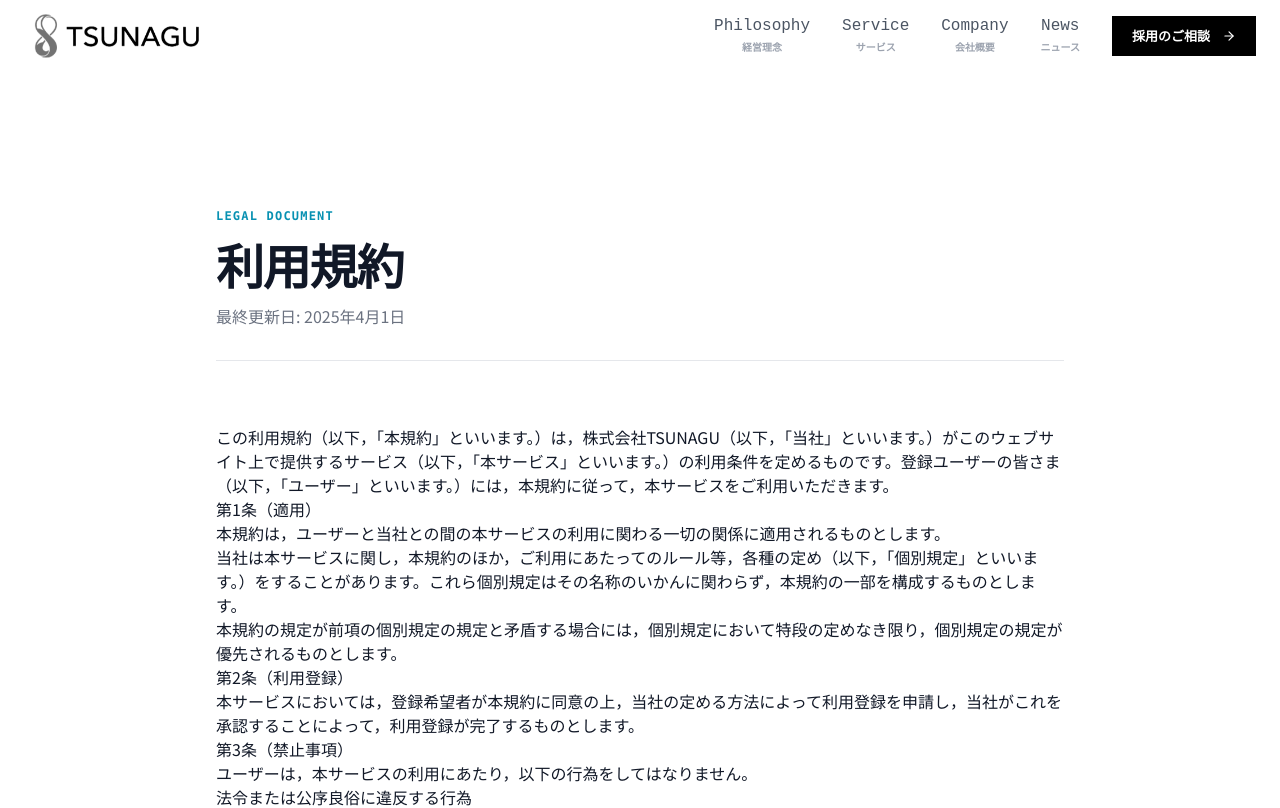
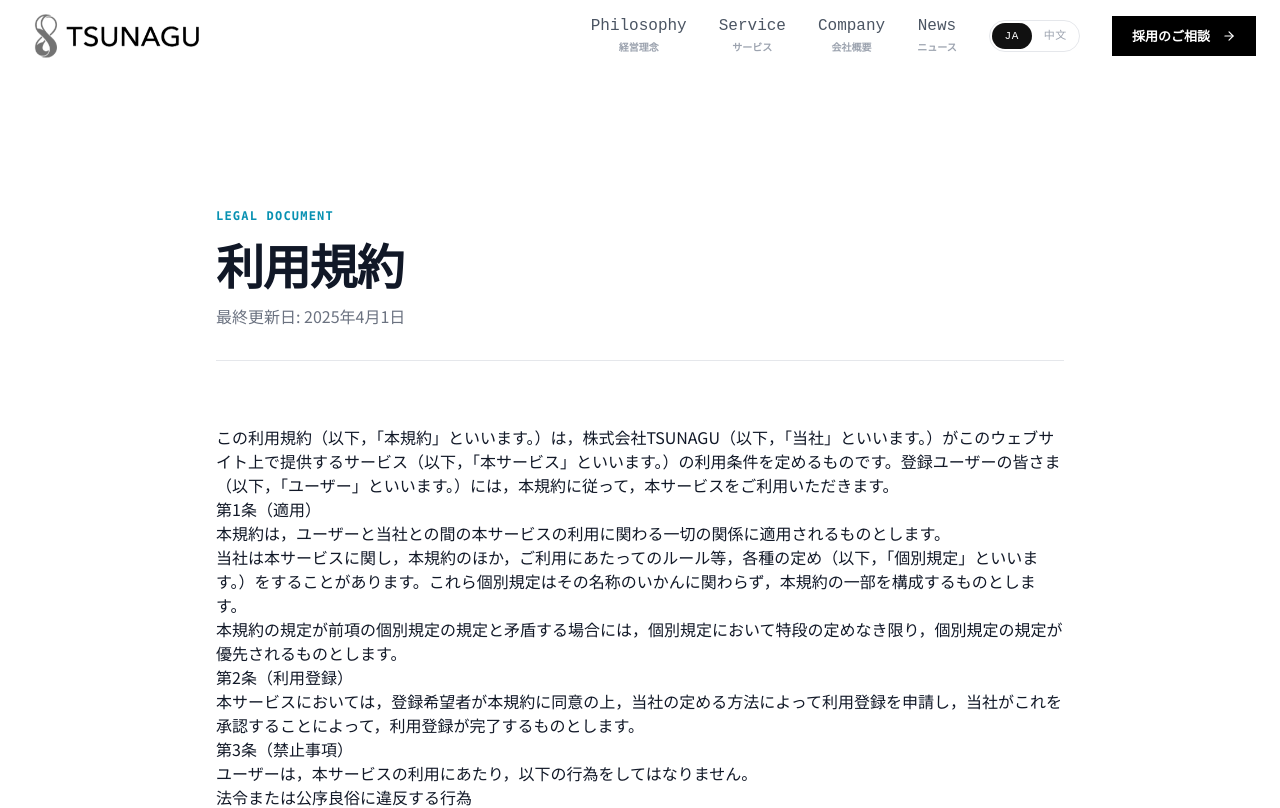
Before and after one commit to ShoyoAoki/TSUNAGU_HP, a Next.js app: page /terms in a window 1280 px wide. Shown: the top 808 px of the page. Built offline with nearby package versions, Linux system fonts and the light colour scheme.

Commit message:
feat(header): ニュースの右に言語切替（JA / 中文）を追加。スマホはメニュー内
Co-Authored-By: Claude Opus 5.5 <noreply@anthropic.com>

```diff
--- a/src/components/CorporateHeader.module.css
+++ b/src/components/CorporateHeader.module.css
@@ -8,3 +8,7 @@
 .header{height:72px;padding:8px 24px 8px 16px}.brand{height:56px}
 @media(max-width:900px){.header{height:72px;padding:8px 16px}}
 @media(max-width:500px){.header{height:64px;padding:3px 12px 3px 8px}.brand{height:58px}}
+
+/* Language switch (JA / 中文) */
+.lang{display:inline-flex;align-items:center;gap:2px;padding:2px;border:1px solid #e5e7eb;border-radius:999px;font:500 11px/1 monospace;letter-spacing:.06em;white-space:nowrap}.lang a,.lang span{display:inline-flex;align-items:center;justify-content:center;min-width:40px;height:26px;padding:0 10px;border-radius:999px;color:#9ca3af;transition:color .2s,background-color .2s}.lang a:hover{color:#000}.lang [aria-current]{background:#111;color:#fff}.menuLang{margin-top:48px}.menuLang .lang{font-size:13px}.menuLang .lang a,.menuLang .lang span{height:34px;min-width:56px}
+@media(max-width:900px){.right>.lang{display:none}}
--- a/src/components/CorporateSiteHeader.tsx
+++ b/src/components/CorporateSiteHeader.tsx
@@ -2,12 +2,16 @@
 import {useEffect,useState} from "react";
 import Link from "next/link";
 import Image from "next/image";
+import {usePathname} from "next/navigation";
+import {languageDestination} from "./site/navigation";
 import {ArrowRight,Menu,X} from "lucide-react";
 import s from "./CorporateHeader.module.css";
 const links=[["Philosophy","経営理念","/philosophy"],["Service","サービス","/service"],["Company","会社概要","/company"],["News","ニュース","/news"]];
 const philosophy=[["Philosophy","経営理念・代表紹介","/philosophy"],["Mission","ミッション","/mission"],["Vision","ビジョン","/vision"],["Value","バリュー","/value"],["Origin","会社名・ロゴ由来","/origin"]];
 const services=[["All Services","サービス一覧","/service"],["Physical AI","フィジカルAI人材","/service/physical-ai"],["Bilingual","日中バイリンガル人材","/service/bilingual"],["Internship","インターン採用","/service/internship"]];
 export default function CorporateSiteHeader({alwaysVisible=false}:{alwaysVisible?:boolean}){
+ const pathname=usePathname()||"/";const zh=pathname==="/zh"||pathname.startsWith("/zh/");const other=languageDestination(pathname);
+ const lang=<div className={s.lang} role="group" aria-label="言語切替 / 切换语言">{zh?<><Link href={other} hrefLang="ja" lang="ja">JA</Link><span aria-current="true" lang="zh-Hans">中文</span></>:<><span aria-current="true" lang="ja">JA</span><Link href={other} hrefLang="zh-Hans" lang="zh-Hans">中文</Link></>}</div>;
  const [open,setOpen]=useState(false);const [mega,setMega]=useState<"Philosophy"|"Service"|null>(null);const [visible,setVisible]=useState(alwaysVisible);
  useEffect(()=>{const onScroll=()=>{setVisible(alwaysVisible||scrollY>40);if(!alwaysVisible&&scrollY<=40){setOpen(false);setMega(null);}};onScroll();addEventListener('scroll',onScroll,{passive:true});return()=>removeEventListener('scroll',onScroll);},[alwaysVisible]);
  useEffect(()=>{if(!open)return;const old=document.body.style.overflow;document.body.style.overflow='hidden';const key=(e:KeyboardEvent)=>{if(e.key==='Escape')setOpen(false);};addEventListener('keydown',key);return()=>{document.body.style.overflow=old;removeEventListener('keydown',key);};},[open]);
@@ -15,9 +19,10 @@ export default function CorporateSiteHeader({alwaysVisible=false}:{alwaysVisible
  <Link href="/" className={s.brand} aria-label="株式会社TSUNAGU トップページ"><Image src="/images/logo.png" alt="TSUNAGU" width={1600} height={873} priority unoptimized/></Link>
  <div className={s.right}>
  {<nav className={s.nav} aria-label="企業ナビゲーション">{links.map(([en,ja,href])=><div key={en} onMouseEnter={()=>setMega(en==='Philosophy'||en==='Service'?en:null)} onFocus={()=>setMega(en==='Philosophy'||en==='Service'?en:null)}><Link href={href}><span>{en}</span><small>{ja}</small></Link></div>)}</nav>}
+ {lang}
  <button className={s.toggle} aria-label={open?'メニューを閉じる':'メニューを開く'} aria-expanded={open} aria-controls="corporate-menu" onClick={()=>{setOpen(!open);setMega(null);}}>{open?<X size={28}/>:<Menu size={28}/>}</button>
  <Link className={s.contact} href="/contact"><span>採用のご相談</span><ArrowRight size={14} aria-hidden="true"/></Link>
  </div>
  {mega&&!open&&<div className={s.mega}><div className={s.megaTitle}>{mega} <ArrowRight size={24}/></div><div className={s.megaLinks}>{(mega==="Service"?services:philosophy).map(([en,ja,href])=><Link key={en} href={href} onClick={()=>{if(alwaysVisible)setMega(null);}}><strong>{ja}</strong><small>{en}</small></Link>)}</div></div>}
- </header>{open&&<div id="corporate-menu" className={s.menu}><nav aria-label="サイトメニュー">{links.map(([en,ja,href])=><Link key={en} href={href} onClick={()=>{setOpen(false);setMega(null);}}><span>{en}</span><small>{ja}</small></Link>)}</nav></div>}</>;
+ </header>{open&&<div id="corporate-menu" className={s.menu}><nav aria-label="サイトメニュー">{links.map(([en,ja,href])=><Link key={en} href={href} onClick={()=>{setOpen(false);setMega(null);}}><span>{en}</span><small>{ja}</small></Link>)}</nav><div className={s.menuLang}>{lang}</div></div>}</>;
 }
```
